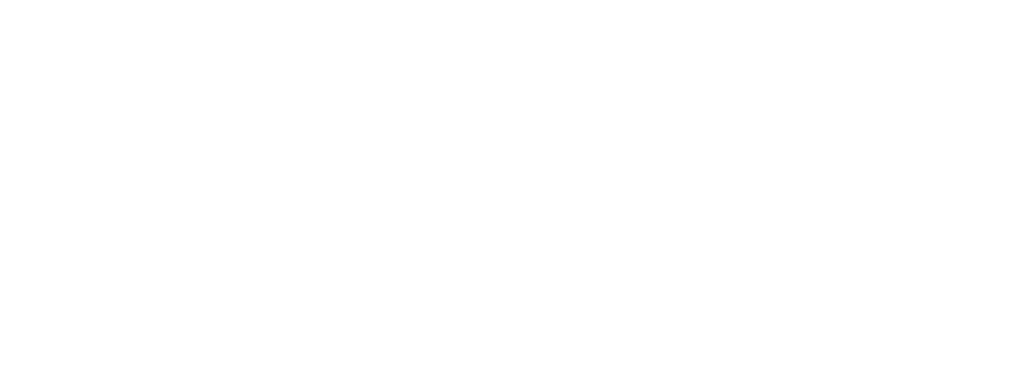
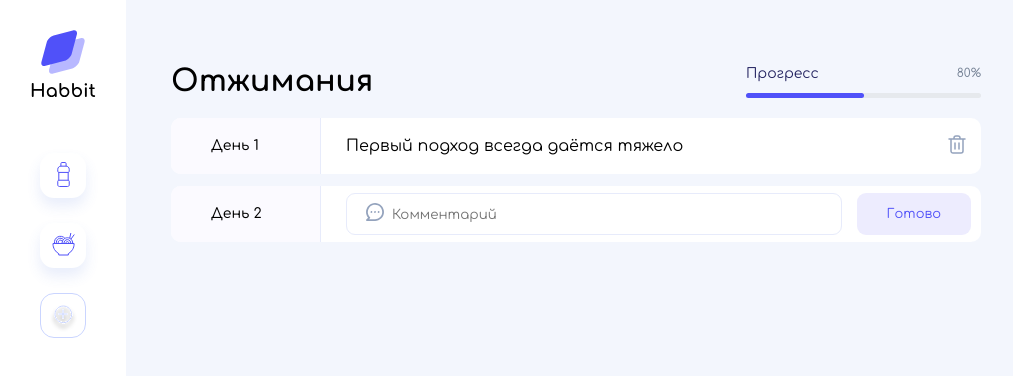
Before and after one commit to Sky0men/habbits-tracker, a plain HTML site: page index.html in a window 1280 px wide. Shown: the whole page, without its empty margins (0-1013 px from the left). Drawn offline with Linux system fonts and the light colour scheme.

Commit message:
верстка макета

```diff
--- a/app.js
+++ /dev/null
@@ -1,20 +0,0 @@
-let mac = 2000;
-let creditMoney;
-
-
-let credit = function(age, work = false) {
-    if (age > 24 && work == true) {
-        return 500
-    } else if (age > 24 && work == false) {
-        return 100
-    } else {
-        return 0
-    }
-}
-
-function canBuy(productPrice, age, money, work = false) {
-    let creditmoney = credit(age, work)
-    return productPrice <= money + creditmoney;
-}
-
-console.log(canBuy(2000, 22, 1900))
--- a/index.html
+++ b/index.html
@@ -3,10 +3,66 @@
 <head>
     <meta charset="UTF-8">
     <meta name="viewport" content="width=device-width, initial-scale=1.0">
-    <title>Document</title>
-    <script src="app.js"></script>
+    <title>Habbit App</title>
+    <link rel="stylesheet" href="./styles/main.css">
+    <script src="./scripst/app.js"></script>
+    <link rel="preconnect" href="https://fonts.googleapis.com">
+    <link rel="preconnect" href="https://fonts.gstatic.com" crossorigin>
+    <link href="https://fonts.googleapis.com/css2?family=Comfortaa:wght@300..700&display=swap" rel="stylesheet">
 </head>
 <body>
+    <div class="app">
+        <div class="panel">
+            <img class="logo" src="./images/logo.svg" alt="Логотип приложения Habbit App">
+            <nav class="menu">
+                <div class="menu__list">
+                    <button class="menu__item">
+                        <img src="./images/water.svg" alt="Логотип воды">
+                    </button>
+                    <button class="menu__item">
+                        <img src="./images/cook.svg" alt="Логотип еды">
+                    </button>
+                </div>
+                <button class="menu__add">
+                    <img src="./images/Addadd.svg" alt="Логотип добавления привычки">
+                </button>
 
+            </nav>
+        </div>
+        <div class="content">
+            <header>
+                <h1>Отжимания</h1>
+                <div class="progress">
+                    <div class="progress__text">
+                        <div class="progress__name">Прогресс</div>
+                        <div class="progress__percent">80%</div>
+                    </div>
+                    <div class="progress__bar">
+                        <div class="progress__cover-bar"></div>
+                    </div>
+                </div>
+            </header>
+            <main>
+                <div>
+                    <div class="habbit">
+                        <div class="habbit__day">День 1</div>
+                        <div class="habbit__comment">Первый подход всегда даётся тяжело</div>
+                        <button class="habbit__delete">
+                            <img src="./images/delete.svg" alt="Значок удалить">
+                        </button>
+                    </div>
+                </div>
+                <div class="habbit">
+                    <div class="habbit__day">День 2</div>
+                    <form class="habbit__form">
+                        <input class="input_icon" type="text" placeholder="Комментарий">
+                        <img class="input__icon" src="./images/comment.svg" alt="Значок комментария">
+                        <button class="button">
+                            Готово
+                        </button>
+                    </form>
+            </main>
+        </div>
+    </div>
 </body>
 </html>
--- /dev/null
+++ b/styles/main.css
@@ -0,0 +1,212 @@
+body {
+    font-family: "Comfortaa", cursive;
+    margin: 0;
+    background: #f3f6fd;
+}
+
+* {
+    box-sizing: border-box;
+}
+
+.app {
+    display: flex;
+}
+
+.panel {
+    background-color: white;
+    min-height: 100vh;
+    padding: 30px;
+}
+
+.logo {
+    margin-bottom: 48px;
+}
+
+.menu {
+    display: flex;
+    flex-direction: column;
+    gap: 25px;
+    align-items: center;
+}
+
+.menu__list {
+    display: flex;
+    flex-direction: column;
+    gap: 25px;
+    align-items: center;
+}
+
+.menu__item {
+    border-radius: 14px;
+    width: 46px;
+    height: 45px;
+    box-shadow: 0 8px 14px 0 rgba(62, 107, 224, 0.12);
+    background: #fff;
+    border: none;
+    cursor: pointer;
+}
+
+.menu__item:hover {
+    background: #5051F9;
+}
+
+.menu__item:hover img {
+    filter: brightness(0) invert(1);
+}
+
+.menu__add {
+    width: 46px;
+    height: 45px;
+    border: 1px solid #cad5ff;
+    border-radius: 14px;
+    padding-top: 9px;
+    background: none;
+    cursor: pointer;
+}
+
+.menu__add:hover {
+    background: #ececf9;
+}
+
+.content {
+    min-width: 900px;
+    padding: 45px;
+}
+
+.main {
+    margin-top: 30px;
+}
+
+header {
+    display: flex;
+    justify-content: space-between;
+    align-items: center;
+}
+
+h1 {
+    font-size: 30px;
+    color: #000;
+    line-height: 33px;
+}
+
+.progress {
+    display: flex;
+    flex-direction: column;
+    gap: 12px;
+}
+
+.progress__text {
+    display: flex;
+    justify-content: space-between;
+    min-width: 235px;
+}
+
+.progress__name {
+    font-weight: 400;
+    font-size: 14px;
+    color: #232360;
+}
+
+.progress__percent {
+    font-weight: 400;
+    font-size: 12px;
+    color: #768396;
+}
+
+.progress__bar {
+    width: 100%;
+    border-radius: 4px;
+    background: #e6e9ed;;
+    height: 5px;
+    position: relative;
+}
+
+.progress__cover-bar {
+    position: absolute;
+    height: 5px;
+    width: 50%;
+    border-radius: 4px;
+    background: #5051f9;
+}
+
+.habbit {
+    background: #fff;
+    border-radius: 10px;
+    display: flex;
+    align-items: center;
+    margin-bottom: 12px;
+}
+
+.habbit__day {
+    background: #FBFAFF;
+    border-radius: 10px 0 0 10px;
+    border-right: 1px solid #e7ebfb;
+    font-weight: 500;
+    font-size: 14px;
+    line-height: 16px;
+    padding: 20px 40px;
+    min-width: 150px;
+}
+
+.habbit__comment {
+    font-size: 16px;
+    line-height: 16px;
+    padding: 20px 25px;
+}
+
+.habbit__delete {
+    margin-left: auto;
+    margin-right: 10px;
+    background: none;
+    border: none;
+    cursor: pointer;
+    border-radius: 5px;
+    padding: 2px;
+}
+
+.habbit__delete:hover {
+    background: #ececf9;
+}
+
+input {
+    border: 1px solid #e7ebfb;
+    border-radius: 9px;
+    background: #fff;
+    padding: 12px 20px;
+    font-family: "Comfortaa", cursive;
+    flex: 1;
+}
+
+.habbit__form {
+    display: flex;
+    gap: 15px;
+    width: 100%;
+    padding: 0px 10px 0 25px;
+    position: relative;
+}
+
+.input_icon {
+    padding-left: 45px;
+}
+
+.input__icon {
+    position: absolute;
+    top: 10px;
+    left: 45px;
+}
+
+.button {
+    background: #edecfe;
+    border-radius: 9px;
+    border: none;
+    font-size: 13px;
+    line-height: 14px;
+    color: #5051F9;
+    padding: 14px 30px;
+    cursor: pointer;
+    font-family: "Comfortaa", cursive;
+}
+
+.button:hover {
+    background: #d4d2f9;
+}
```
Also changed, not shown: images/Addadd.svg (added), images/comment.svg (added), images/cook.svg (added), images/delete.svg (added), images/logo.svg (added), images/train.svg (added), images/water.svg (added), scripst/app.js (added).
